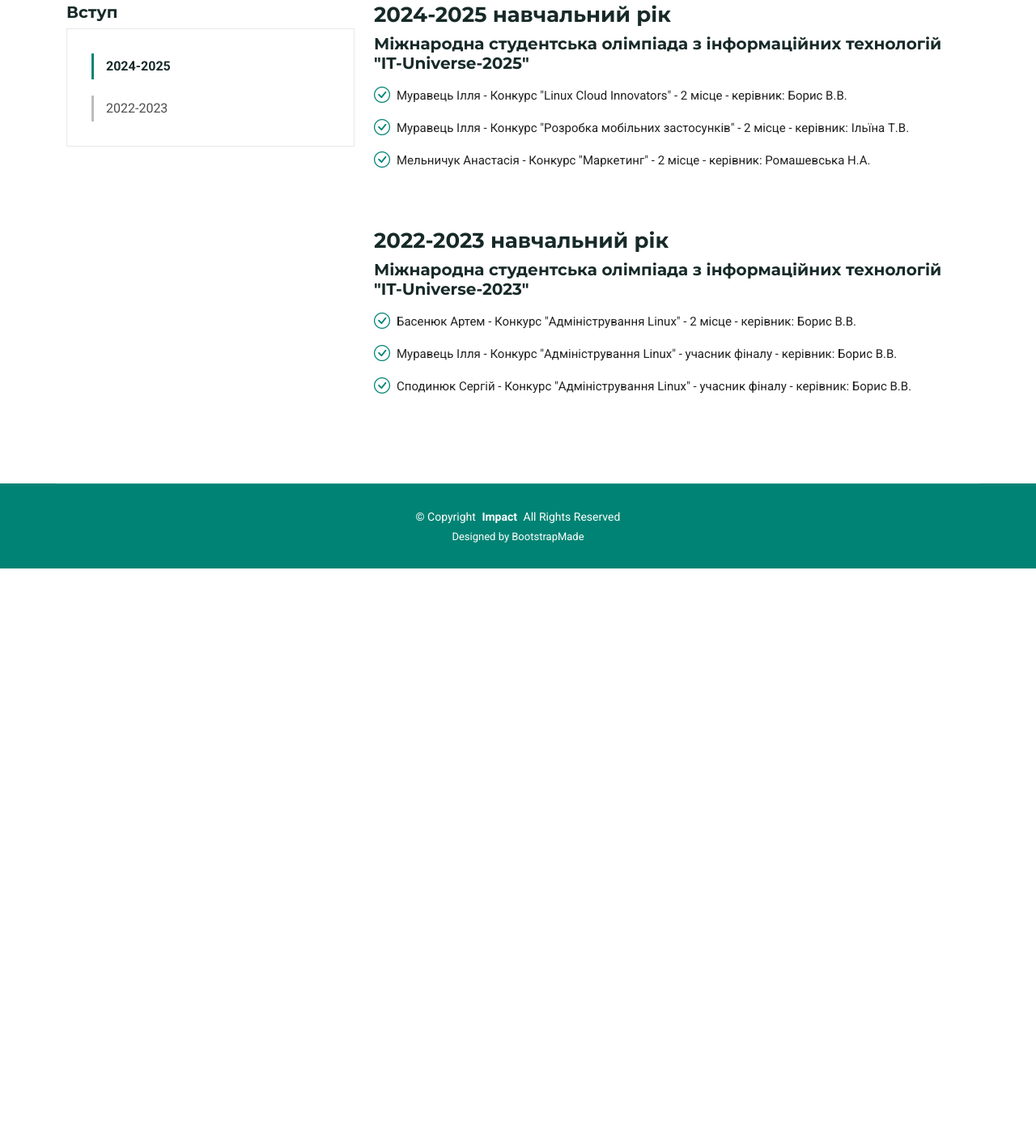
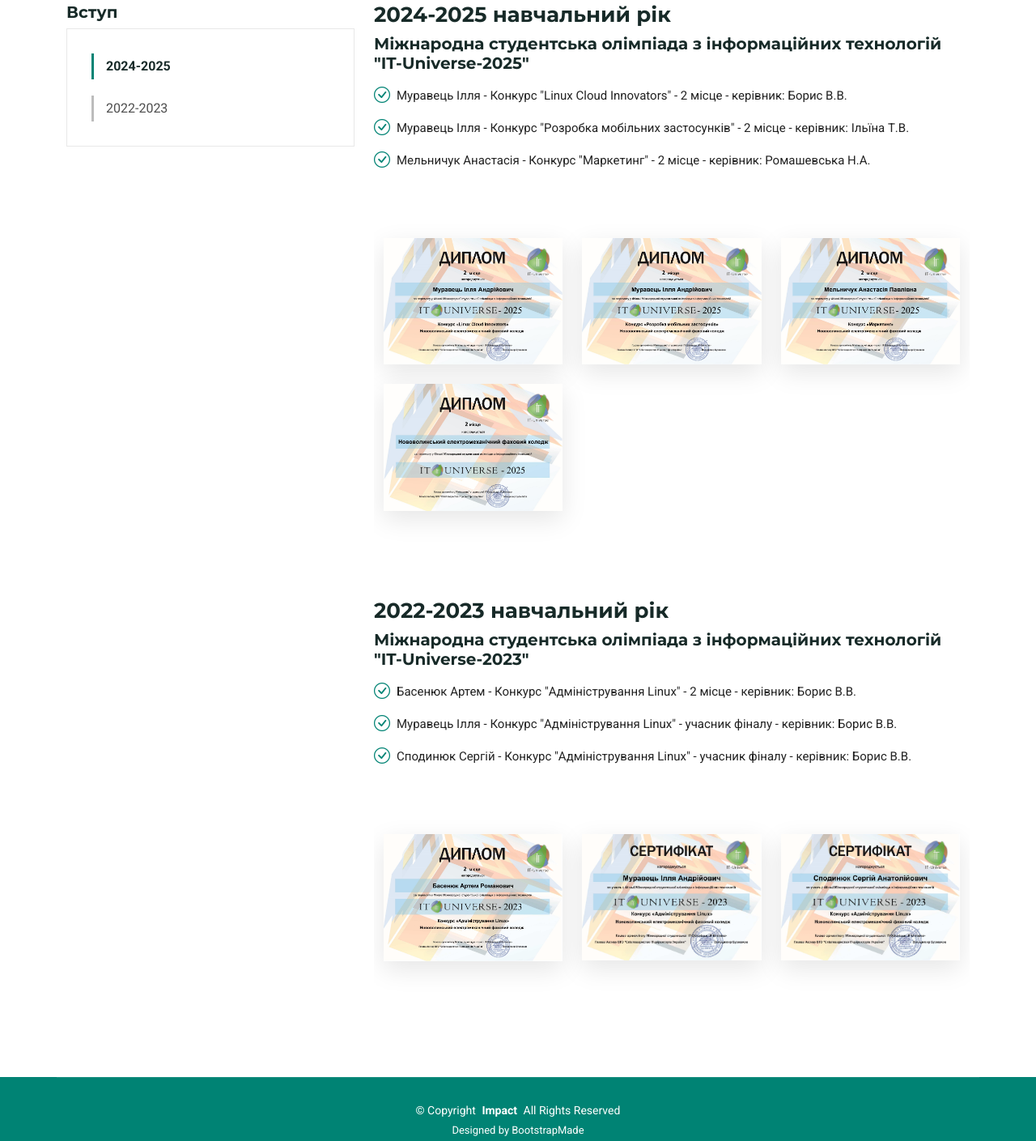
Before and after one commit to kiedu/kiedu.github.io, a plain HTML site: page achivement.html in a window 1280 px wide. Shown: the part 416-1825 px from the top of the page at 81% size. Before the commit the page ends 1118 px from the top, so only its background shows below. Drawn offline with Linux system fonts and the light colour scheme.

Commit message:
Add diplomas

```diff
--- a/achivement.html
+++ b/achivement.html
@@ -137,6 +137,49 @@
               <li><i class="bi bi-check-circle"></i> <span> Мельничук Анастасія - Конкурс "Маркетинг" - 2 місце - керівник: Ромашевська Н.А. </span></li>
             </ul>
 
+
+
+    <section id="portfolio" class="portfolio section">
+
+      <div class="container">
+
+        <div class="isotope-layout" data-default-filter="*" data-layout="masonry" data-sort="original-order">
+
+
+          <div class="row gy-4 isotope-container" data-aos="fade-up" data-aos-delay="200">
+
+            <div class="col-lg-4 col-md-6 portfolio-item isotope-item filter-app">
+              <div class="portfolio-content h-100">
+                <a href="assets/achievement/2025/diplom_muravets1.jpg" data-gallery="portfolio-gallery-app" class="glightbox"><img src="assets/achievement/2025/diplom_muravets1.jpg" class="img-fluid" alt=""></a>
+               </div>
+            </div><!-- End Portfolio Item -->
+
+            <div class="col-lg-4 col-md-6 portfolio-item isotope-item filter-product">
+              <div class="portfolio-content h-100">
+                <a href="assets/achievement/2025/diplom_muravets2.jpg" data-gallery="portfolio-gallery-app" class="glightbox"><img src="assets/achievement/2025/diplom_muravets2.jpg" class="img-fluid" alt=""></a>
+               </div>
+            </div><!-- End Portfolio Item -->
+
+            <div class="col-lg-4 col-md-6 portfolio-item isotope-item filter-branding">
+              <div class="portfolio-content h-100">
+                <a href="assets/achievement/2025/diplom_melnychuk.jpg" data-gallery="portfolio-gallery-app" class="glightbox"><img src="assets/achievement/2025/diplom_melnychuk.jpg" class="img-fluid" alt=""></a>
+              </div>
+            </div><!-- End Portfolio Item -->
+
+            <div class="col-lg-4 col-md-6 portfolio-item isotope-item filter-branding">
+              <div class="portfolio-content h-100">
+                <a href="assets/achievement/2025/diplom_neac.jpg" data-gallery="portfolio-gallery-app" class="glightbox"><img src="assets/achievement/2025/diplom_neac.jpg" class="img-fluid" alt=""></a>
+              </div>
+            </div><!-- End Portfolio Item -->
+          </div><!-- End Portfolio Container -->
+
+        </div>
+
+      </div>
+
+    </section><!-- /Portfolio Section -->
+
+
           <br>
           <br>
 
@@ -147,6 +190,41 @@
               <li><i class="bi bi-check-circle"></i> <span> Муравець Ілля - Конкурс "Адміністрування Linux" - учасник фіналу - керівник: Борис В.В. </span></li>
               <li><i class="bi bi-check-circle"></i> <span> Сподинюк Сергій - Конкурс "Адміністрування Linux" - учасник фіналу - керівник: Борис В.В. </span></li>
             </ul>
+
+    <section id="portfolio" class="portfolio section">
+
+      <div class="container">
+
+        <div class="isotope-layout" data-default-filter="*" data-layout="masonry" data-sort="original-order">
+
+
+          <div class="row gy-4 isotope-container" data-aos="fade-up" data-aos-delay="200">
+
+            <div class="col-lg-4 col-md-6 portfolio-item isotope-item filter-app">
+              <div class="portfolio-content h-100">
+                <a href="assets/achievement/2023/diplom_baseniuk.jpg" data-gallery="portfolio-gallery-app" class="glightbox"><img src="assets/achievement/2023/diplom_baseniuk.jpg" class="img-fluid" alt=""></a>
+               </div>
+            </div><!-- End Portfolio Item -->
+
+            <div class="col-lg-4 col-md-6 portfolio-item isotope-item filter-product">
+              <div class="portfolio-content h-100">
+                <a href="assets/achievement/2023/diplom_muravets.jpg" data-gallery="portfolio-gallery-app" class="glightbox"><img src="assets/achievement/2023/diplom_muravets.jpg" class="img-fluid" alt=""></a>
+               </div>
+            </div><!-- End Portfolio Item -->
+
+            <div class="col-lg-4 col-md-6 portfolio-item isotope-item filter-branding">
+              <div class="portfolio-content h-100">
+                <a href="assets/achievement/2023/diplom_spodyniuk.jpg" data-gallery="portfolio-gallery-app" class="glightbox"><img src="assets/achievement/2023/diplom_spodyniuk.jpg" class="img-fluid" alt=""></a>
+              </div>
+            </div><!-- End Portfolio Item -->
+
+
+
+        </div>
+
+      </div>
+
+    </section><!-- /Portfolio Section -->
 
 
           </div>
```
Also changed, not shown: assets/achievement/2023/diplom_baseniuk.jpg (renamed from assets/achievement/2023/Диплом_Басенюк-1.jpg), assets/achievement/2023/diplom_muravets.jpg (renamed from assets/achievement/2023/Сертифікат_Муравець.jpg), assets/achievement/2023/diplom_spodyniuk.jpg (renamed from assets/achievement/2023/Сертифікат_Сподинюк.jpg), assets/achievement/2025/diplom_melnychuk.jpg (renamed from assets/achievement/2025/Диплом_Мельничук Анастасія Павлівна_page-0001.jpg), assets/achievement/2025/diplom_muravets1.jpg (renamed from assets/achievement/2025/Диплом_Муравець Ілля Андрійович_page-0001.jpg), assets/achievement/2025/diplom_muravets2.jpg (renamed from assets/achievement/2025/Диплом_Муравець Ілля Андрійович_2_page-0001.jpg), assets/achievement/2025/diplom_neac.jpg (renamed from assets/achievement/2025/Диплом_ЗО.jpg).
